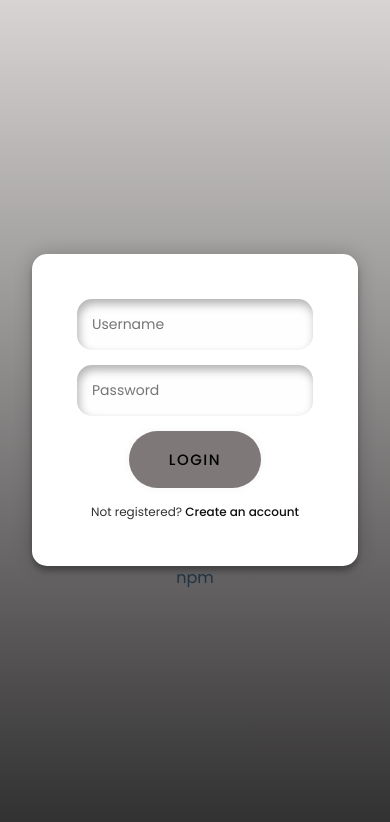
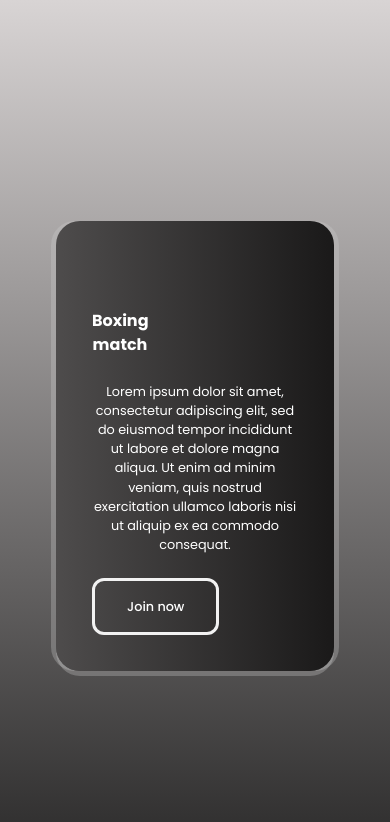
Before and after one commit to moriscutz/knockoutticket-frontend, a React (Vite) app: page / in a window 390 px wide. Shown: the top 822 px of the page. Built offline with nearby package versions, Linux system fonts and the light colour scheme.

Commit message:
finished authentication (authorization not implemented yet)

```diff
--- a/src/App.jsx
+++ b/src/App.jsx
@@ -5,6 +5,7 @@ import HomePage from "./pages/HomePage.jsx";
 import LoginComponent from './components/LoginComponent.jsx';
 import SignupComponent from './components/SignupComponent.jsx';
 import SideBarComponent from './components/SideBarComponent.jsx';
+import EventComponent from './components/EventComponent.jsx';
 
 function App() {
   return (
@@ -12,9 +13,6 @@ function App() {
       <Router>
         <Routes>
           <Route path="/" element={<HomePage/>} />
-          <Route path="/homepage" element={<HomePage/>} />
-          <Route path="/login" element={<LoginComponent/>} />
-          <Route path="/signup" element={<SignupComponent/>} />
         </Routes>
       </Router>
     </div>
--- /dev/null
+++ b/src/components/EventComponent.jsx
@@ -0,0 +1,27 @@
+import React, { useState } from "react";
+import { Link } from 'react-router-dom';
+import '../css/EventPostStyle.css';
+
+const EventComponent = () => {
+    const [formData, setFormData] = useState({
+        boxer1: '',
+        boxer2: '',
+        date: '',
+        place: '',
+    });
+
+    return (
+        <article>
+            <section className="card">
+                <div className="text-content">
+                    <h3>Boxing match</h3>
+                    <p>Lorem ipsum dolor sit amet, consectetur adipiscing elit, sed do eiusmod tempor incididunt ut labore et dolore magna aliqua.
+                    Ut enim ad minim veniam, quis nostrud exercitation ullamco laboris nisi ut aliquip ex ea commodo consequat.</p>
+                    <a href="#">Join now</a>
+                </div>
+            </section>
+        </article>
+    );
+};
+
+export default EventComponent;
--- a/src/components/LoginComponent.jsx
+++ b/src/components/LoginComponent.jsx
@@ -34,11 +34,11 @@ const LoginComponent = () => {
   return (
     <div className="container">
       <div className="component">
-        <div class="form">
+        <div className="form">
           {isLoggedIn ? (
             <p>You are logged in!</p>
           ) : (
-          <form class="login-form" onSubmit={handleSubmit}>
+          <form className="login-form" onSubmit={handleSubmit}>
             <input
               type="text"
               placeholder="Username"
@@ -54,12 +54,12 @@ const LoginComponent = () => {
               onChange={handleChange}
             />
             <button type="submit">Login</button>
-            <p class="message">
+            <p className="message">
               Not registered? <Link to="/signup">Create an account</Link>
             </p>
           </form>
           )}
-        </div>npm
+        </div>
       </div>
     </div>
   );
--- /dev/null
+++ b/src/css/EventPostStyle.css
@@ -0,0 +1,113 @@
+@import url(https://fonts.googleapis.com/css?family=Poppins:400,300,500);
+html {
+  box-sizing: border-box;
+}
+
+body {
+
+}
+section.card {
+  background: #4a4a4e;
+  background: linear-gradient(to right, rgb(78, 76, 76), rgb(26, 25, 25));
+  border-radius: 24px 24px 24px 48px;
+  padding: 48px 48px 48px 308px;
+  margin: 84px 0;
+  min-width: 640px;
+  display: flex;
+  flex-direction: row;
+  align-self: flex-start;
+  position: relative;
+  box-shadow: 5px 0 0 0 rgba(204,204,204,0.3), -5px 0 0 0 rgba(204,204,204,0.3), 0 5px 0 0 rgba(204,204,204,0.3);
+}
+section.card .text-content {
+  display: flex;
+  flex-direction: column;
+  width:calc(60vw - 192px);
+}
+section.card .text-content h3 {
+  margin: 0;
+  font-size: 1.5em;
+  max-width: 20ch;
+  color: #fff;
+}
+section.card .text-content p {
+  margin: 25px 0 24px;
+  color: #fff;
+}
+section.card .text-content a {
+  border: 3px solid #f2f2f2;
+  color: #ffffff;
+  align-self: flex-start;
+  text-decoration: none;
+  padding: 16px 32px;
+  border-radius: 12px;
+  transition: 400ms all;
+}
+section.card .text-content a:hover {
+  background: #051c5e;
+  color: white;
+}
+section.card .visual {
+  width: 240px;
+  height: 100%;
+  position: absolute;
+  top: -24px;
+  left: 24px;
+  overflow: hidden;
+  border-radius: 24px;
+}
+section.card .visual img {
+  height: 110%;
+}
+article {
+  margin: auto;
+  display: block;
+  width:calc(60vw + 248px);
+  max-width:calc(920px + 248px);
+  min-width:calc(640px + 248px);
+}
+@media all and (max-width: 1100px) {
+  body {
+    padding: 96px 48px 24px;
+  }
+  article {
+    width: 100%;
+    min-width: 100%;
+  }
+  section.card {
+    min-width: 100%;
+  }
+  section.card .text-content {
+    width: 100%;
+  }
+}
+@media all and (max-width: 720px) {
+  body {
+    padding: 48px 24px 0;
+  }
+  section.card {
+    margin: 64px 0;
+    padding: 88px 36px 36px;
+    flex-direction: column;
+    border-radius: 24px;
+  }
+  section.card .text-content h3 {
+    max-width:calc(100% - 150px);
+    font-size: 1em;
+  }
+  section.card .text-content p,
+  section.card .text-content a {
+    font-size: 0.8em;
+  }
+  section.card .visual {
+    width: 150px;
+    height: 150px;
+    right: 16px;
+    left: auto;
+    border-radius: 50%;
+  }
+  section.card .visual img{
+    width: 100%;
+    height: auto;
+    }
+}
--- a/src/css/SideBarStyle.css
+++ b/src/css/SideBarStyle.css
@@ -7,7 +7,6 @@
 }
 
 :root {
-  /* ===== Colors ===== */
   --body-color: #e4e9f7;
   --sidebar-color: #fff;
   --primary-color: #3a3a41;
@@ -15,7 +14,6 @@
   --toggle-color: #ddd;
   --text-color: #707070;
 
-  /* ====== Transition ====== */
   --tran-03: all 0.2s ease;
   --tran-03: all 0.3s ease;
   --tran-04: all 0.3s ease;
@@ -42,7 +40,7 @@ body.dark {
   --text-color: #ccc;
 }
 
-/* ===== Sidebar ===== */
+
 .sidebar {
   position: fixed;
   top: 0;
--- a/src/pages/HomePage.jsx
+++ b/src/pages/HomePage.jsx
@@ -1,12 +1,12 @@
+import React, {useState, useEffect} from 'react';
 import LoginComponent from "../components/LoginComponent.jsx";
-import SidebarComponent from "../components/SideBarComponent.jsx";
-import SignupComponent from "../components/SignupComponent.jsx";
 import "../css/HomePageStyle.css";
+import EventComponent from "../components/EventComponent.jsx";
 
 const HomePage = () => {
   return (
     <div>
-      <LoginComponent/>
+      <EventComponent />
     </div>
   );
 };
```
